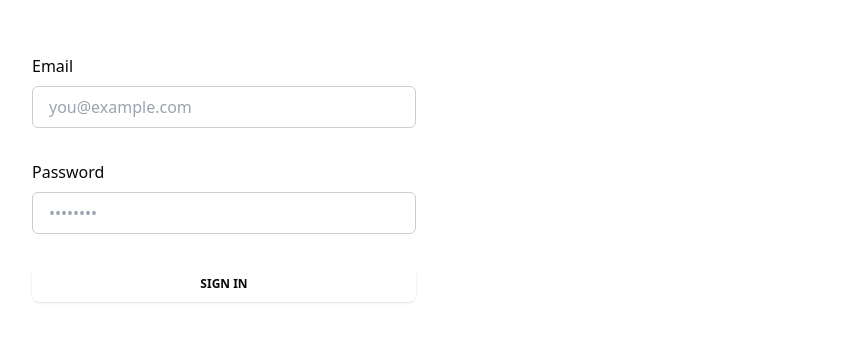
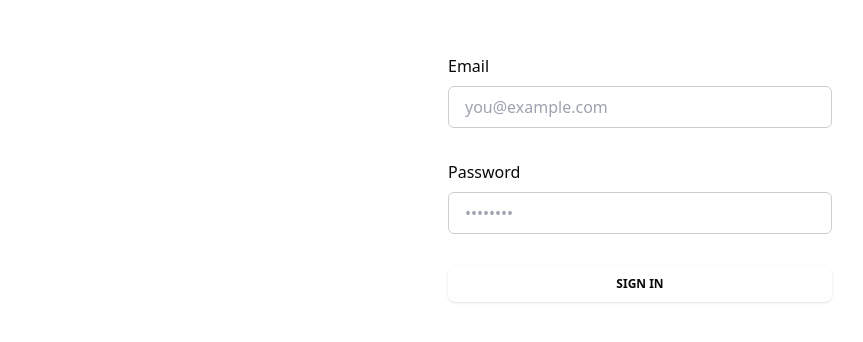
Before and after one commit to wkimball1/EliteHousing, a Next.js app: page /admin in a window 1280 px wide. Shown: the part 222-564 px from the top of the page, without its empty margins (0-863 px from the left). Built offline with nearby package versions, Linux system fonts and the light colour scheme.

Commit message:
centered login

```diff
--- a/app/admin/page.tsx
+++ b/app/admin/page.tsx
@@ -30,8 +30,7 @@
 
 
   return (
-    <div className="flex-1 flex flex-col w-full px-8 sm:max-w-md justify-center gap-2 items-center">
-
+    <div className="flex-1 flex flex-col w-full px-8 sm:max-w-md self-center justify-center gap-2">
       <form
         className="animate-in flex-1 flex flex-col w-full justify-center gap-2 text-foreground"
         action={signIn}
--- a/app/layout.tsx
+++ b/app/layout.tsx
@@ -42,8 +42,7 @@
             enableSystem
             disableTransitionOnChange
           >
-        <main className="relative min-h-screen flex flex-col">
-          {/* <NavBar/> */}
+        <main className="min-h-screen flex flex-col">
           {children}
         </main>
         </ThemeProvider>
```
